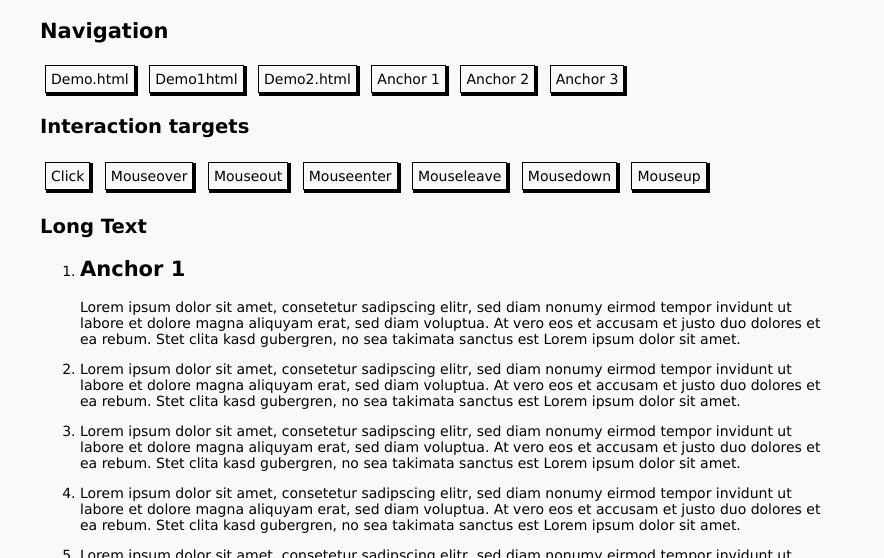
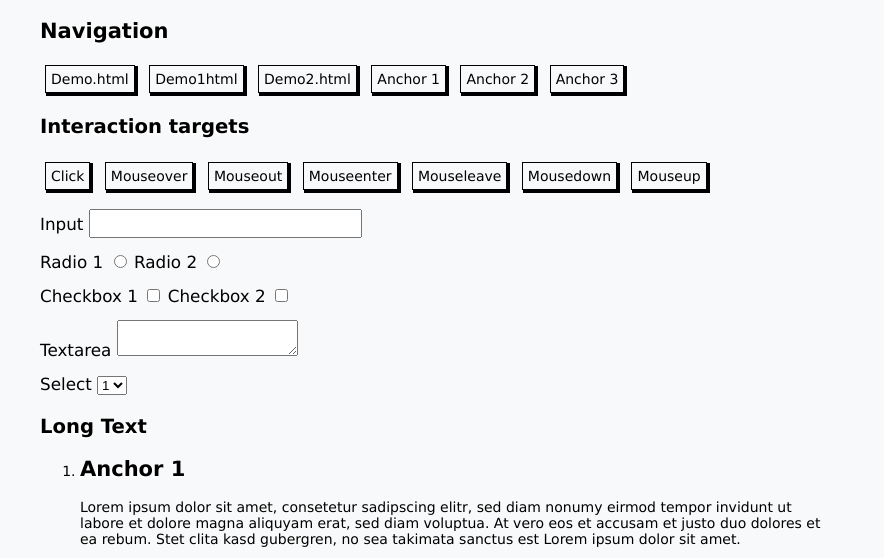
Before and after one commit to thomaspeklak/orchestrator-demo, a plain HTML site: page demo.html in a window 1280 px wide. Shown: the part 217-775 px from the top of the page, without its empty margins (0-884 px from the left). Drawn offline with Linux system fonts and the light colour scheme.

Commit message:
add form fields

```diff
--- a/demo.html
+++ b/demo.html
@@ -31,6 +31,19 @@
             <span id="mouseleave">Mouseleave</span>
             <span id="mousedown">Mousedown</span>
             <span id="mouseup">Mouseup</span>
+        </section>
+        <section>
+            <p><label>Input <input type="text" value="" id="text-input"/></label></p>
+            <p>
+                <label>Radio 1 <input type="radio" name="radio" value="radio1"></label>
+                <label>Radio 2 <input type="radio" name="radio" value="radio2"></label>
+            </p>
+            <p>
+                <label>Checkbox 1 <input type="checkbox" value="checkbox1"></label>
+                <label>Checkbox 2 <input type="checkbox" value="checkbox2"></label>
+            </p>
+            <p><label>Textarea <textarea id="textarea"></textarea></label></p>
+            <p><label>Select <select><option>1</option><option>2</option><option>3</option></select></label></p>
         </section>
         <section>
             <h1>Long Text</h1>
```
